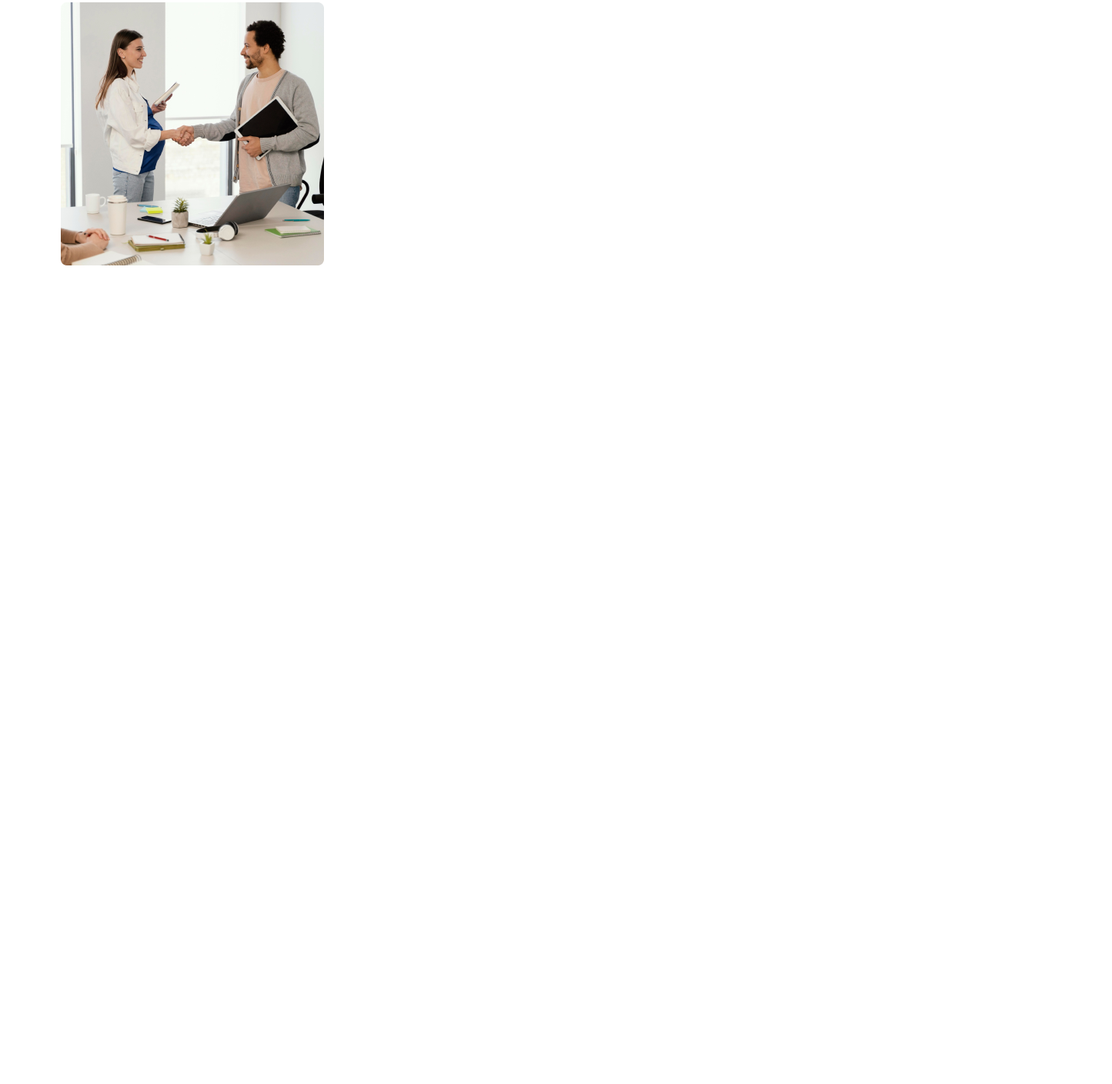
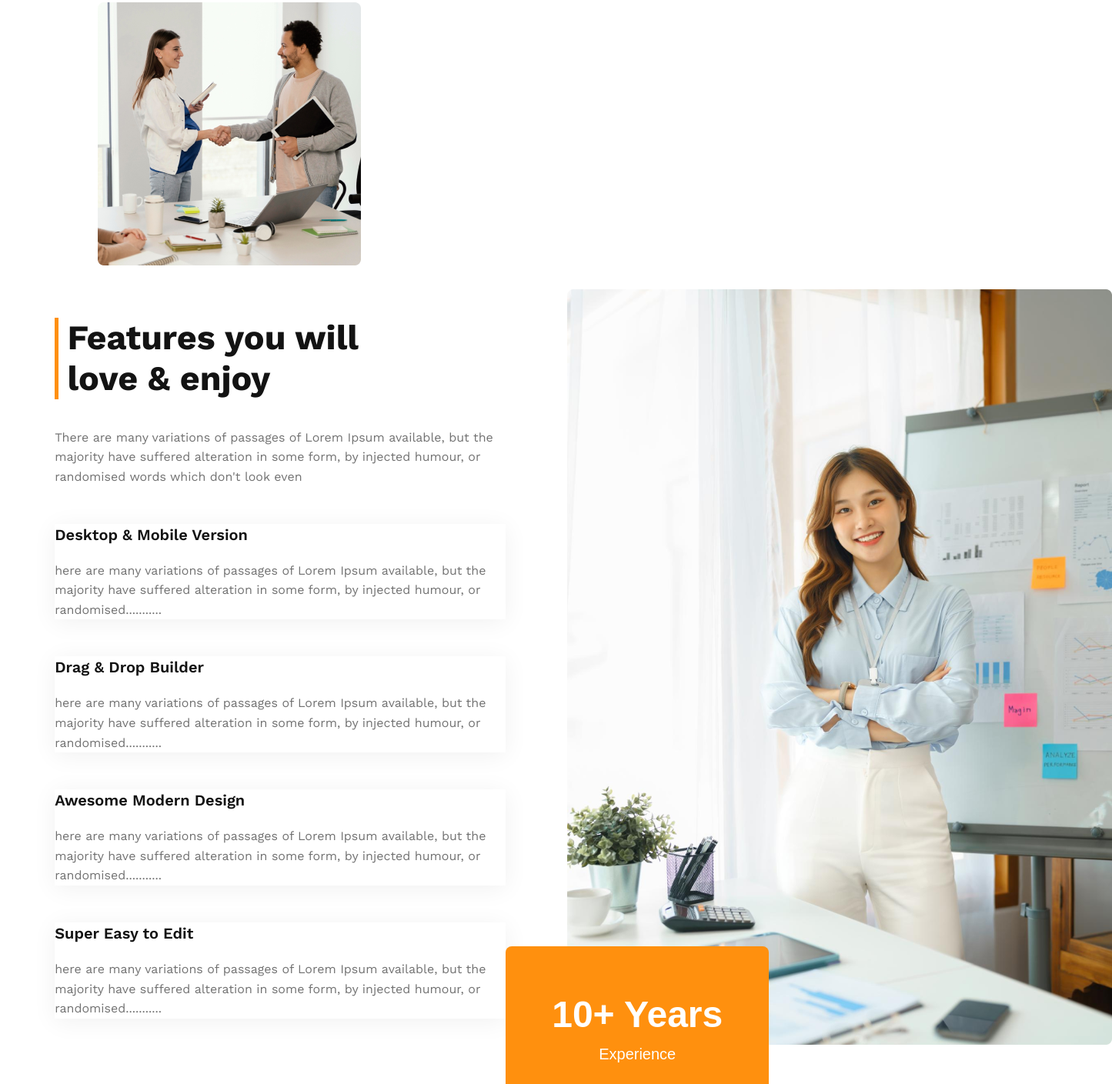
Before and after one commit to AfsaraSilviAmi/web-day9-G3-architect, a plain HTML site: page index.html in a window 1280 px wide. Shown: the part 2245-3654 px from the top of the page at 77% size, 1445 px wide, since content can reach past the window. Before the commit the page ends 2610 px from the top, so only its background shows below. Drawn offline with nearby package versions, Linux system fonts and the light colour scheme.

Commit message:
Made the feature list section

```diff
--- a/index.html
+++ b/index.html
@@ -42,6 +42,34 @@
                 <button class="btn">Explore More</button>
             </div>
         </section>
+        <section class="features">
+            <div class="features-list">
+                <h2>Features you will <br>love & enjoy</h2>
+                <p>There are many variations of passages of Lorem Ipsum available, but the majority have suffered alteration in some form, by injected humour, or randomised words which don't look even</p>
+                <div class="card-container">
+                    <div>
+                    <h3>Desktop & Mobile Version</h3>
+                    <p>here are many variations of passages of Lorem Ipsum available, but the majority have suffered alteration in some form, by injected humour, or randomised........... </p>
+                </div>
+                <div>
+                    <h3>Drag & Drop Builder</h3>
+                    <p>here are many variations of passages of Lorem Ipsum available, but the majority have suffered alteration in some form, by injected humour, or randomised........... </p>
+                </div>
+                <div>
+                    <h3>Awesome Modern Design</h3>
+                    <p>here are many variations of passages of Lorem Ipsum available, but the majority have suffered alteration in some form, by injected humour, or randomised........... </p>
+                </div>
+                <div>
+                    <h3>Super Easy to Edit</h3>
+                    <p>here are many variations of passages of Lorem Ipsum available, but the majority have suffered alteration in some form, by injected humour, or randomised........... </p>
+                </div>
+                </div>
+            </div>
+            <div>
+                <img src="./images/architect.png" alt="">
+                <button class="btn" id="box"><span id="year">10+ Years</span><br><span class="exp">Experience</span></button>
+            </div>
+        </section>
     </main>
 </body>
 </html>
--- a/styles/architect.css
+++ b/styles/architect.css
@@ -87,9 +87,12 @@ header{
 .quick-list{
     display: flex;
 
+
 }
 .list-pics{
     margin-top: 2rem;
+    margin-right: 3rem;
+    margin-left: 3rem;
 }
 
 .list-pics img{
@@ -118,6 +121,58 @@ header{
     font-size: 1rem;
     font-weight: 400;
     line-height: 1.6rem;
+}
+.features{
+    display: flex;
+    margin-top: 1.2rem;
+}
+.features-list{
+    margin-right: 5rem;
+}
+.features-list h2{
+   color: rgba(19, 19, 19, 1);
+   font-size: 2.8rem;
+   font-weight: 700;
+   line-height: 3.3rem;
+   border-left: 5px solid rgba(255, 144, 14, 1);
+   padding-left: 0.7rem;
+}
+.features-list p{
+    color:rgba(114, 114, 114, 1);
+    font-size: 1rem;
+   font-weight: 400;
+   line-height: 1.6rem;
+   width: 586px;
+   margin-bottom: 3rem;
+}
+.card-container div{
+    box-shadow:0px 4px 30px 0px rgba(0, 0, 0, 0.06);
+    width: 586px;
+
+
+}
+.card-container h3{
+ color:rgba(19, 19, 19, 1);
+ font-size: 1.25rem;
+ font-weight: 600;
+ line-height: 1.4;
+}
+#year{
+    font-size: 3rem;
+   font-weight: 600;
+   line-height: 5rem;
+   text-align: center;
+
+}
+#box{
+    width: 342px;
+   height: 200px;
+   margin-top: -9rem;
+   margin-left: -5rem;
+}
+.exp{
+    font-size: 1.25rem;
+    font-weight: 400;
 }
 /*phone*/
 @media screen and (max-width:576px){
```
